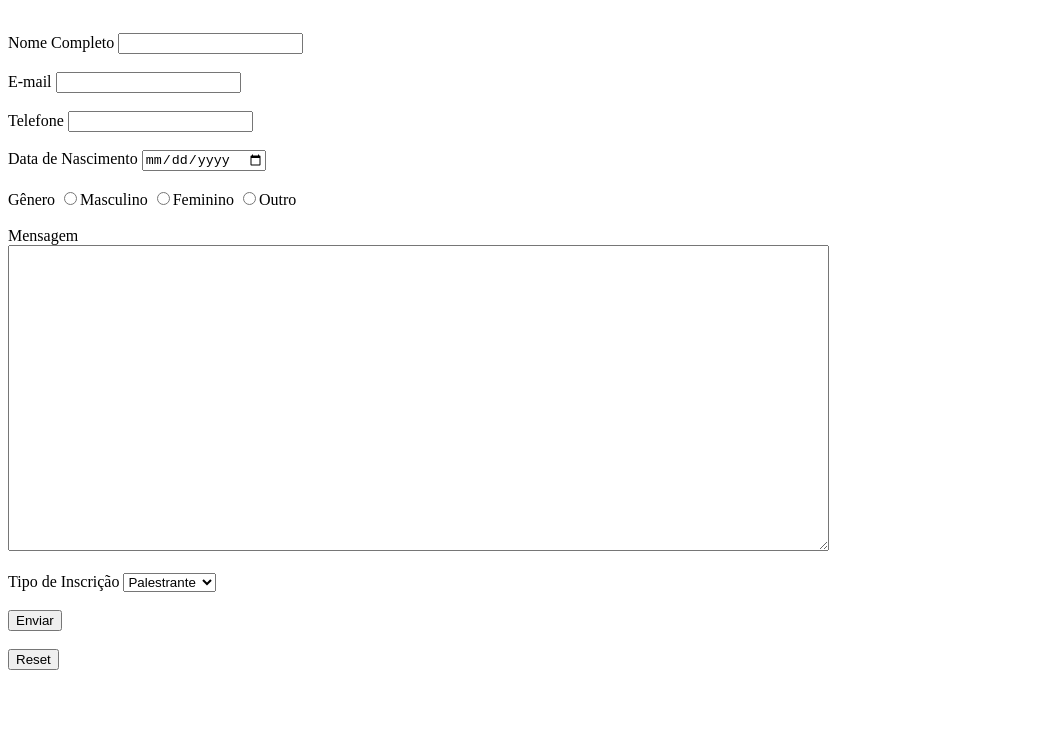
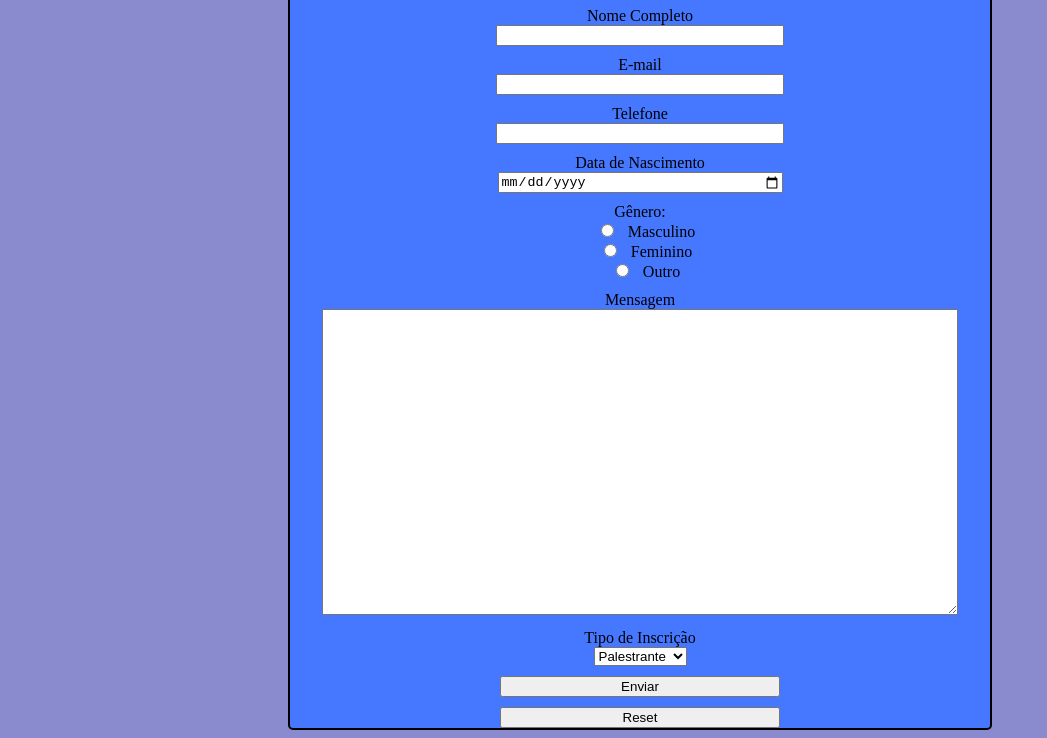
Before and after one commit to RafaelRyu/Formul-rio-de-Inscri-o, a plain HTML site: page index.html in a window 1280 px wide. Shown: the part 83-821 px from the top of the page, without its empty margins (0-1047 px from the left). Before the commit the page ends 800 px from the top, so only its background shows below. Drawn offline with Linux system fonts and the light colour scheme.

Commit message:
Implementa uma estilização CSS básica no site

```diff
--- a/index.html
+++ b/index.html
@@ -4,82 +4,67 @@
     <meta charset="UTF-8">
     <meta name="viewport" content="width=device-width, initial-scale=1.0">
     <title>Formulário de Inscrição</title>
+    <link rel="stylesheet" href="style.css">
 </head>
 <body>
-<h1> Formulário de Inscrição </h1>
-<br>
-<br>
+
 
     <form action="">
+        <h1> Formulário de Inscrição </h1>
 
+        <div id="dados">
             <label for="id_nome">Nome Completo</label>
+            <br>
             <input type="text" id="id_nome"  name="nome_completo" required>
             <br>
+            <label for="id_email">E-mail</label>
             <br>
-        <label for="id_email">E-mail</label>
             <input type="email" id="id_email"  name="email" required>
             <br>
+            <label for="id_nome">Telefone</label>
             <br>
-        <label for="id_nome">Telefone</label>
             <input type="tel" id="id_telefone"  name="telefone" required>
             <br>
+            <label for="id_data_nascimento">Data de Nascimento</label>
             <br>
-        <label for="id_data_nascimento">Data de Nascimento</label>
             <input type="date" id="id_data_nascimento"  name="data_nascimento" required>
-        <br>
-        <br>
-        <label for="id_genero">Gênero</label>
-        <input type="radio" id="id_genero_masculino"  name="genero">Masculino
-        <input type="radio" id="id_genero_feminino"  name="genero">Feminino
-        <input type="radio" id="id_genero_outro"  name="genero">Outro
-        <br>
-        <br>
-        <label>Mensagem</label>
-        <br>
-        <textarea rows="20" cols="100" maxlength="200">
-
-        </textarea>
-       <br>
-       <br>
-        <label for="id_tipos_inscricao"> Tipo de Inscrição</label>
-        <select name="tipos_inscricao" id="id_tipos_inscricao">
-
-            <option value="palestrante">Palestrante</option>
-
-            <option value="participante">Participante</option>
-
-            <option value="voluntario">Voluntário</option>
-
-        </select>
-        <br>
-        <br>
-        <input type="submit" value="Enviar">
-        <br>
-        <br>
-        <input type="reset">
+        </div>
 
 
 
+        <div id="genero">
+            <label for="id_genero">Gênero:</label>
+            <br>
+            <input type="radio" id="id_genero_masculino"  name="genero" style="width: 5%;">Masculino
+            <br>
+            <input type="radio" id="id_genero_feminino"  name="genero" style="width: 5%;">Feminino
+            <br>
+            <input type="radio" id="id_genero_outro"  name="genero" style="width: 5%;">Outro
+        </div>
 
+        <div id="texto">
+            <label>Mensagem</label>
+            <br>
+            <textarea rows="20" cols="80" maxlength="200">
+            </textarea>
+        </div>
 
-
-
-
-
-
+        <div id="adicionais">
+            <label for="id_tipos_inscricao"> Tipo de Inscrição</label>
+            <br>
+            <select name="tipos_inscricao" id="id_tipos_inscricao">
+                <option value="palestrante">Palestrante</option>
+                <option value="participante">Participante</option>
+                <option value="voluntario">Voluntário</option>
+            </select>
+            <br>
+            <input type="submit" value="Enviar" id="botao_enviar">
+            <br>
+            <input type="reset" id="botao_reset">
+        </div>
 
 
     </form>
 
-
-
-
-
-
-
-
-
-
-
 </body>
 </html>
--- /dev/null
+++ b/style.css
@@ -0,0 +1,45 @@
+body {
+    background-color: rgb(138, 138, 207);
+}
+
+form {
+    background-color: rgb(70, 119, 255);
+    max-width: 700px;
+    text-align: center;
+    margin-left: auto;
+    margin-right: auto;
+    border: 2px solid black;
+    border-radius: 5px;
+}
+
+form > div > input {
+    width: 40%;
+}
+
+form > div#dados > input {
+margin-bottom: 10px ;
+}
+
+
+
+
+div#texto {
+ padding-top: 10px;
+}
+
+form > div#texto > textarea {
+    width: 90%;
+}
+
+
+div#adicionais {
+    padding-top: 10px;
+}
+
+div#adicionais > input {
+    margin-top: 10px ;
+}
+
+#botao_enviar:hover, #botao_reset:hover {
+    background-color:rgb(64, 64, 146) ;
+}
```
Lines whose indentation alone changed are shown as unchanged.
